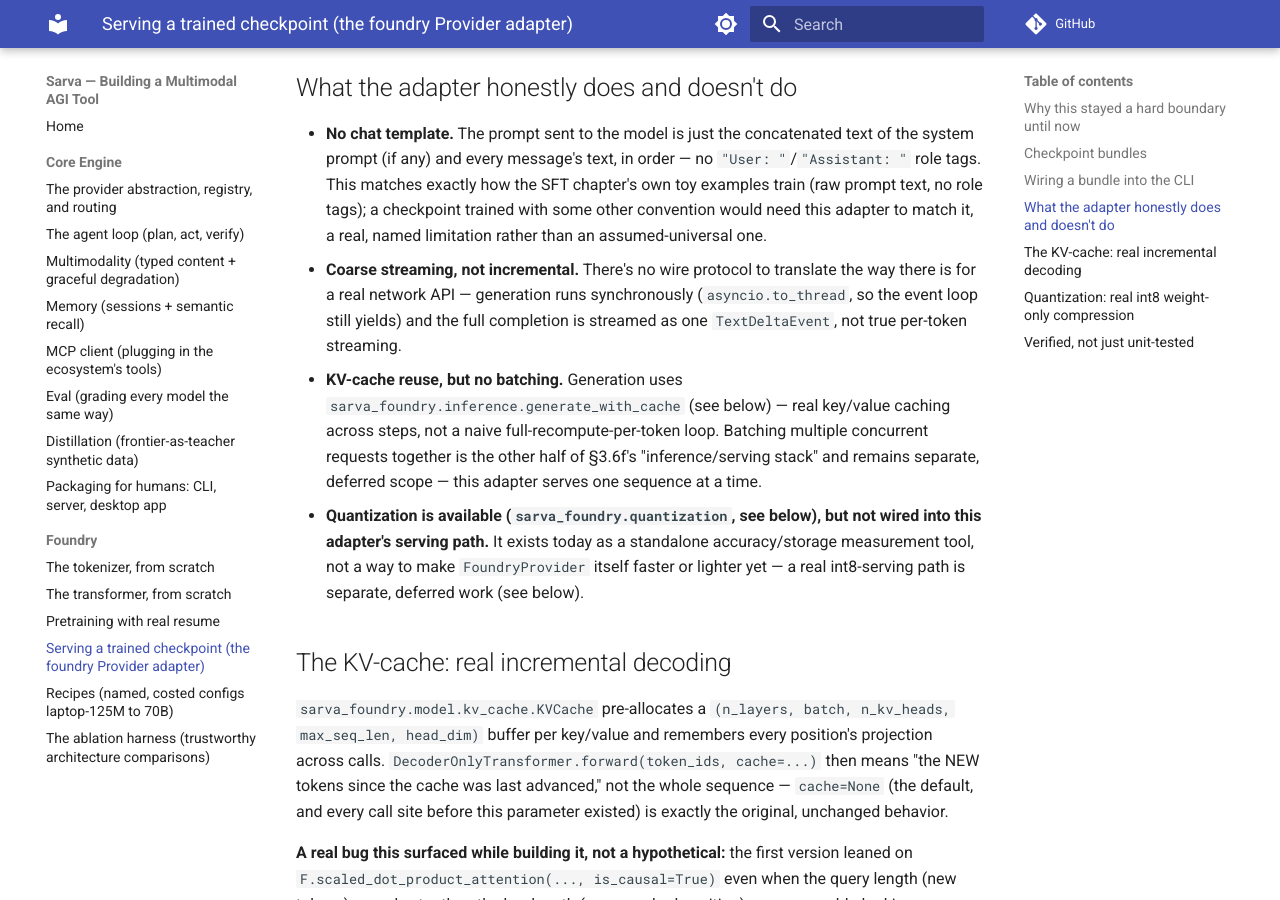
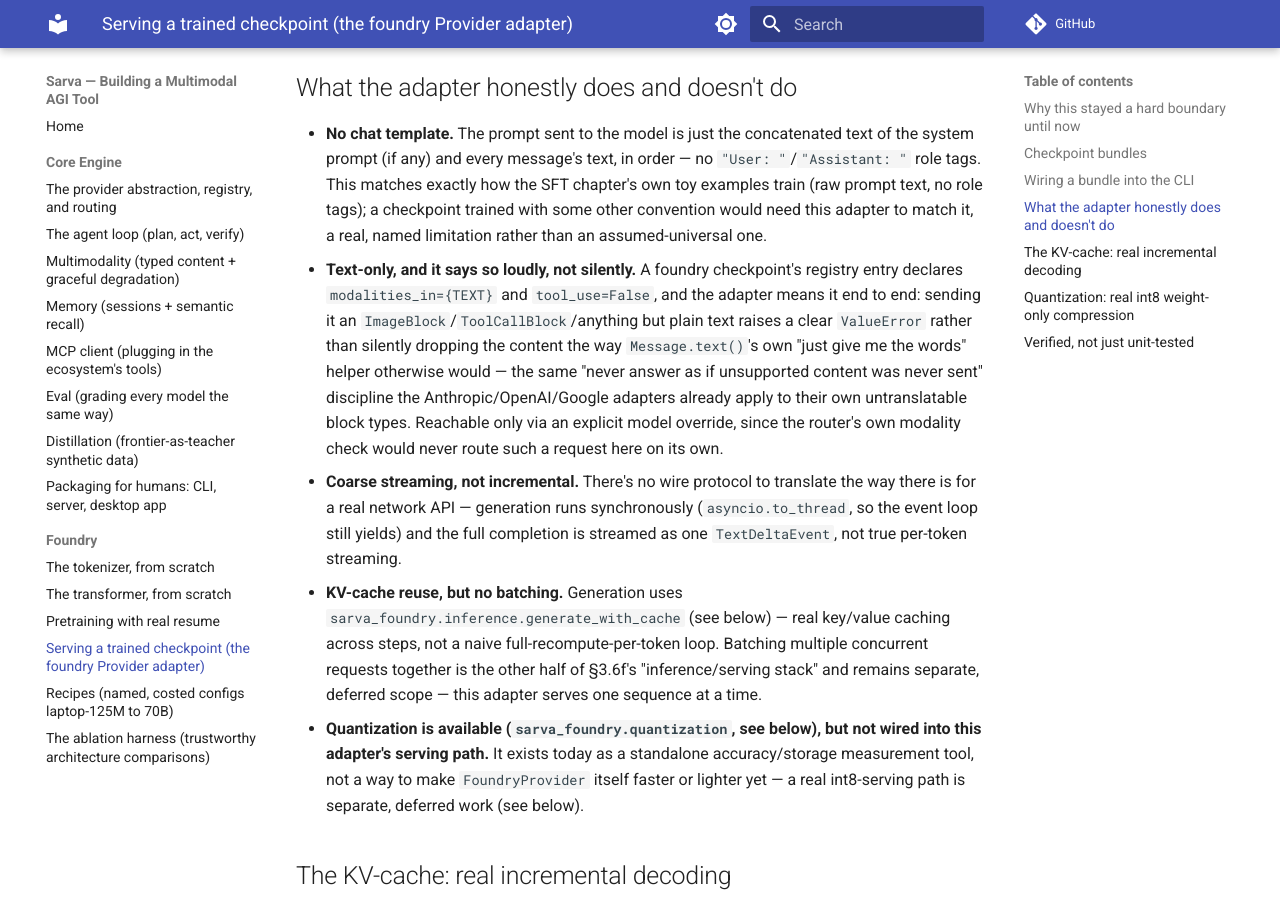
Before and after one commit to bpupadhyaya/sarva, an MkDocs documentation site: the page built from docs/foundry/inference.md, in a window 1280 px wide and 900 px high, scrolled down 1962 px. Built offline with MkDocs 1.6.1 and Material for MkDocs 9.7.7, drawn with Linux system fonts in a browser that asks for light colours; comment, search, counter and statistics services are not loaded.

Commit message:
Raise instead of silently dropping unsupported content in FoundryProvider
_flatten_prompt built the prompt via Message.text(), which silently
drops every non-TextBlock -- the right behavior for that helper's own
job, but wrong for an adapter whose registry entry declares
modalities_in={TEXT}, tool_use=False and genuinely means it. An
ImageBlock or ToolCallBlock reaching this adapter would answer as if
that content was never sent, with no signal at all -- inconsistent
with the Anthropic/OpenAI/Google adapters, which already raise a
ValueError for exactly this case. Now does the same.

Co-Authored-By: Claude Sonnet 5 <noreply@anthropic.com>

```diff
--- a/docs/foundry/inference.md
+++ b/docs/foundry/inference.md
@@ -89,6 +89,17 @@ explicit `--model foundry/<name>` override.
   no role tags); a checkpoint trained with some other convention would
   need this adapter to match it, a real, named limitation rather than an
   assumed-universal one.
+- **Text-only, and it says so loudly, not silently.** A foundry
+  checkpoint's registry entry declares `modalities_in={TEXT}` and
+  `tool_use=False`, and the adapter means it end to end: sending it an
+  `ImageBlock`/`ToolCallBlock`/anything but plain text raises a clear
+  `ValueError` rather than silently dropping the content the way
+  `Message.text()`'s own "just give me the words" helper otherwise
+  would — the same "never answer as if unsupported content was never
+  sent" discipline the Anthropic/OpenAI/Google adapters already apply
+  to their own untranslatable block types. Reachable only via an
+  explicit model override, since the router's own modality check would
+  never route such a request here on its own.
 - **Coarse streaming, not incremental.** There's no wire protocol to
   translate the way there is for a real network API — generation runs
   synchronously (`asyncio.to_thread`, so the event loop still yields) and
```
Also changed, not shown: BUILD-JOURNAL.md (+32 -0 lines), 2 other files.
